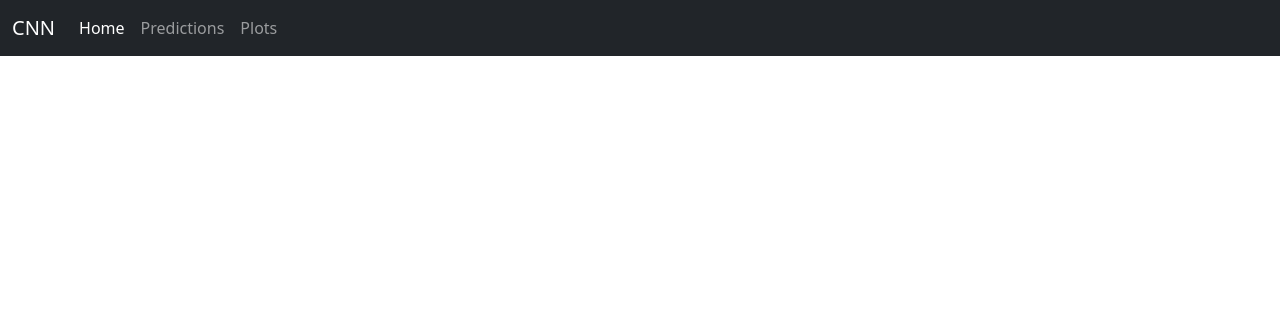
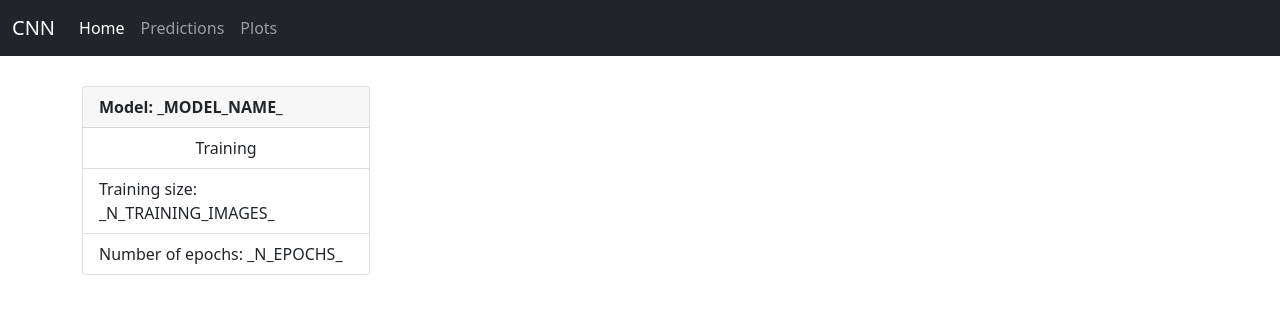
Before and after one commit to GiannosL/ConvolutionalNeuralNetwork, a Python web app: template source/templates/home.html in a window 1280 px wide. Shown: the top 316 px of the page. Run offline with Jinja, Linux system fonts and the light colour scheme; the template is opened without the code that fills it, so the values that code supplies are empty.

Commit message:
model training info card

```diff
--- a/source/templates/home.html
+++ b/source/templates/home.html
@@ -23,5 +23,17 @@
             </div>
           </nav>
 
+        <div class="container" style="padding-top: 30px;">
+          <div class="card" style="width: 18rem;">
+            <div class="card-header"><strong>Model: _MODEL_NAME_</strong></div>
+
+            <ul class="list-group list-group-flush">
+              <li class="list-group-item" style="text-align: center;">Training</li>
+              <li class="list-group-item">Training size: _N_TRAINING_IMAGES_</li>
+              <li class="list-group-item">Number of epochs: _N_EPOCHS_</li>
+            </ul>
+          </div>
+
+        </div>
     </body>
 </html>
```
